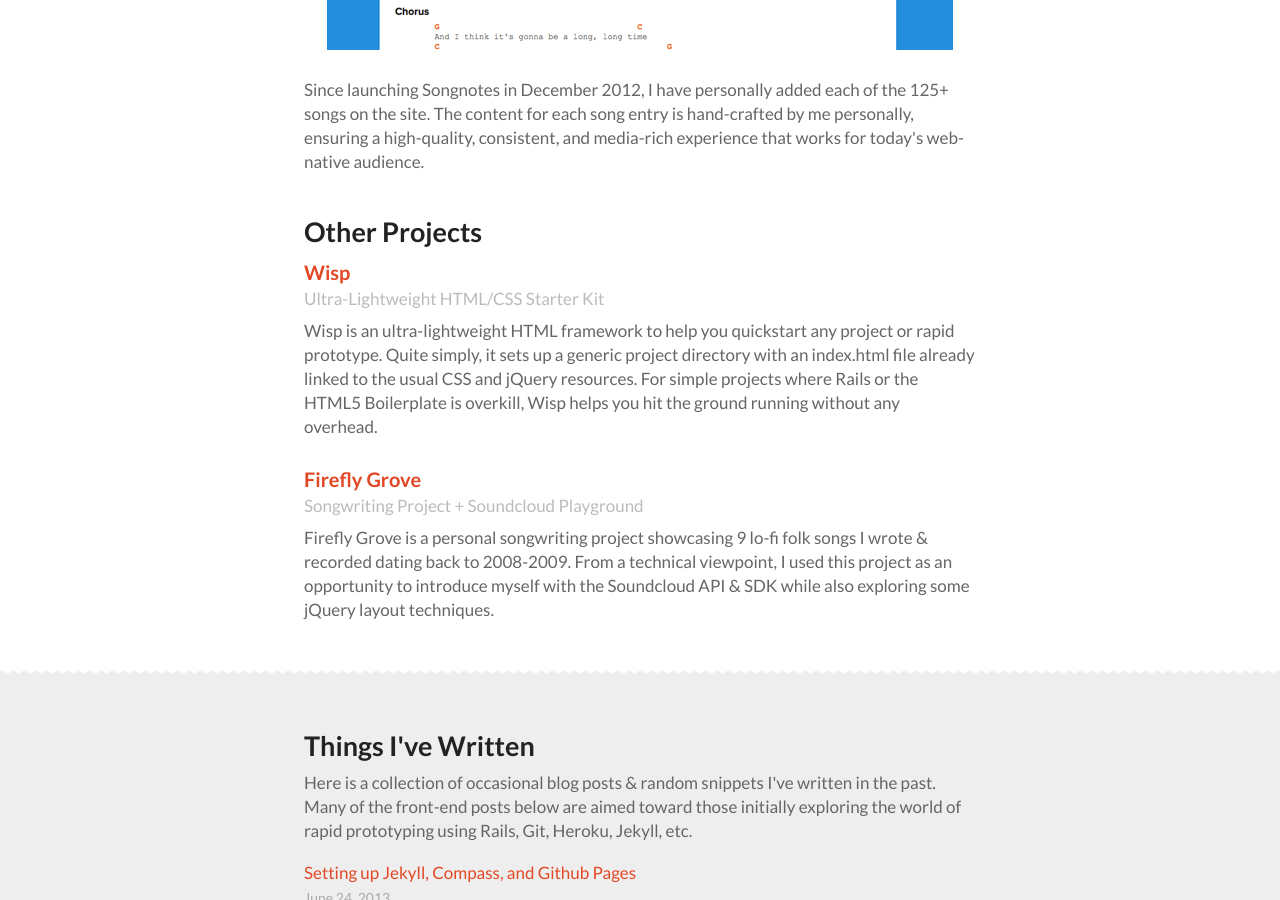
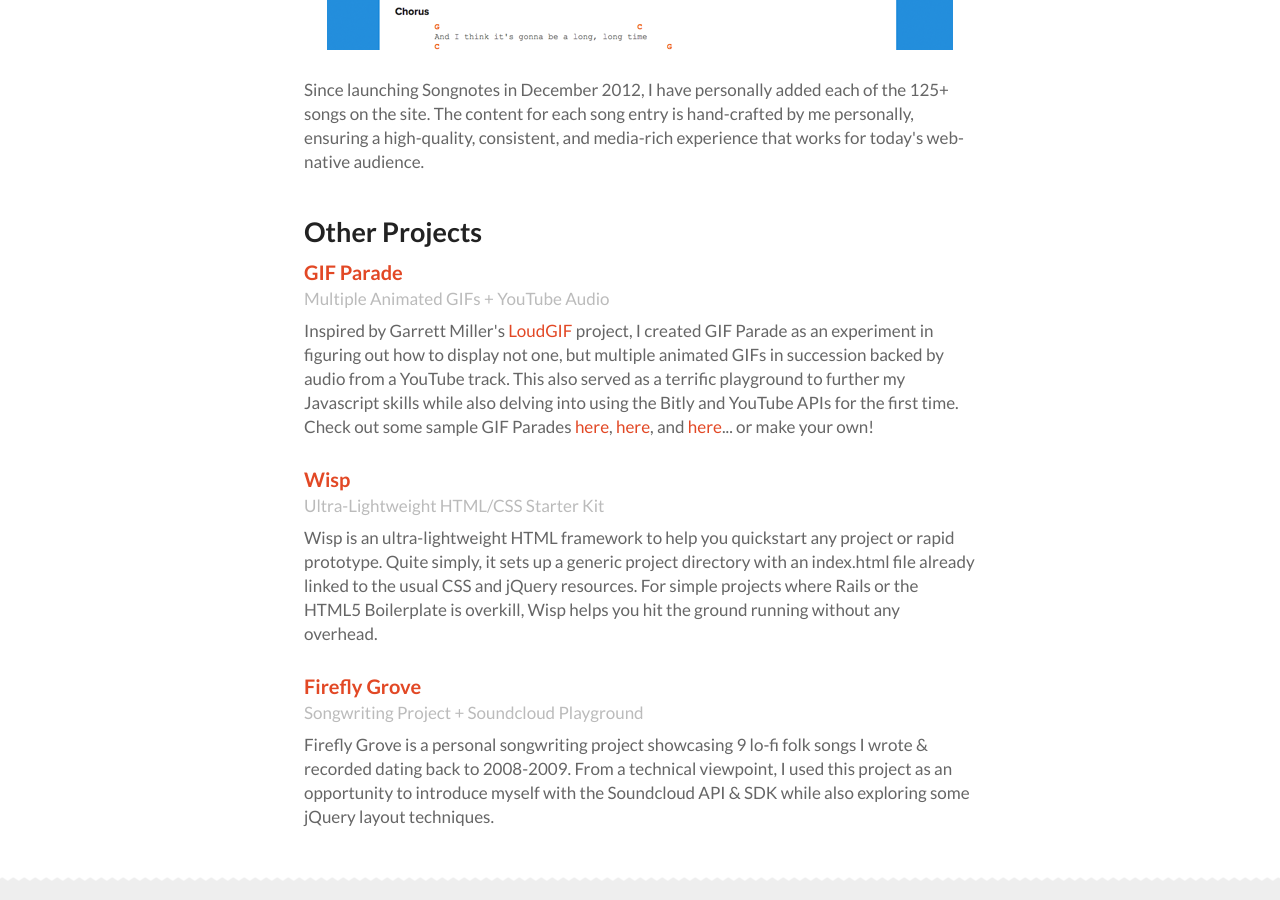
Before and after one commit to davidpots/davidpots.github.io, a Jekyll site: the page built from index.html, in a window 1280 px wide and 900 px high, scrolled down 1925 px. Built offline with Jekyll 4.4.1, drawn with Linux system fonts in a browser that asks for light colours; nearby versions of some CDN libraries.

Commit message:
Adds GIF Parade to the davidpots.com homepage

```diff
--- a/index.html
+++ b/index.html
@@ -32,6 +32,11 @@
 
     <h3>Other Projects</h3>
     <div class="project">
+      <h4><a href="http://davidpots.com/gifparade">GIF Parade</a></h4>
+      <p class="sub">Multiple Animated GIFs + YouTube Audio</p>
+      <p>Inspired by Garrett Miller's <a href="http://loudgif.com">LoudGIF</a> project, I created GIF Parade as an experiment in figuring out how to display not one, but multiple animated GIFs in succession backed by audio from a YouTube track. This also served as a terrific playground to further my Javascript skills while also delving into using the Bitly and YouTube APIs for the first time. Check out some sample GIF Parades <a href="http://t.co/yYGGQppZgN">here</a>, <a href="http://t.co/iUjgxYjzeZ">here</a>, and <a href="http://t.co/uYS5dwfwgl">here</a>... or make your own!</p>
+    </div>
+    <div class="project">
       <h4><a href="http://davidpots.com/wisp">Wisp</a></h4>
       <p class="sub">Ultra-Lightweight HTML/CSS Starter Kit</p>
       <p>Wisp is an ultra-lightweight HTML framework to help you quickstart any project or rapid prototype. Quite simply, it sets up a generic project directory with an index.html file already linked to the usual CSS and jQuery resources. For simple projects where Rails or the HTML5 Boilerplate is overkill, Wisp helps you hit the ground running without any overhead.</p>
```
